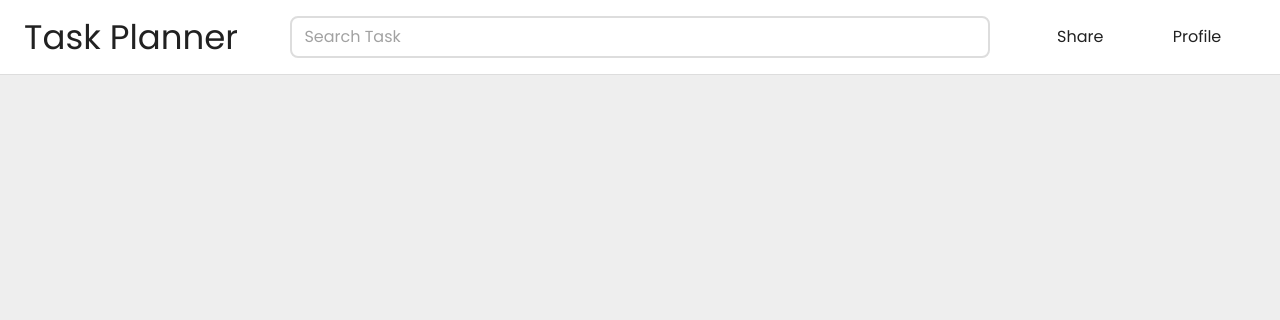
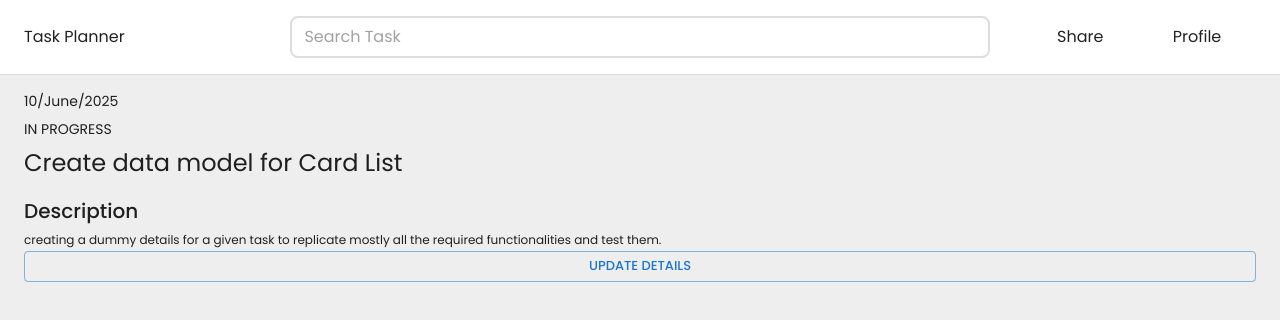
Before and after one commit to Vishal-Kank/taskplanner, a React (Vite) app: page /task_details/1/1 in a window 1280 px wide. Shown: the top 320 px of the page. Built offline with nearby package versions, Linux system fonts and the light colour scheme.

Commit message:
basic task details container

```diff
--- a/src/api/data.ts
+++ b/src/api/data.ts
@@ -73,3 +73,21 @@ export const cardList: CardListType[] = [
     ],
   },
 ];
+
+export type CardDetailsType = {
+  date: string;
+  status: string;
+  title: string;
+  description: string;
+  imgURL: string;
+  attachmentsURL: string;
+};
+export const cardDetails: CardDetailsType = {
+  date: "10/June/2025",
+  status: "in progress",
+  title: "Create data model for Card List",
+  description:
+    "creating a dummy details for a given task to replicate mostly all the required functionalities and test them.",
+  imgURL: "",
+  attachmentsURL: "",
+};
--- a/src/container/DashboardContainer/index.tsx
+++ b/src/container/DashboardContainer/index.tsx
@@ -1,6 +1,6 @@
 import { Box, Grid2, Typography, useMediaQuery, useTheme } from "@mui/material";
 import TaskCards from "../../components/Cards/TaskCards";
-import { cardList, CardListType } from "../../api/data";
+import { cardList, CardListType } from '@api/data';
 
 const DashboardContainer = () => {
   const theme = useTheme();
--- a/src/container/TaskDetailsContainer/index.tsx
+++ b/src/container/TaskDetailsContainer/index.tsx
@@ -1,9 +1,31 @@
-import { Box, Typography } from "@mui/material";
+import { CardDetailsType } from "@api/data";
+import { Box, Button, Typography } from "@mui/material";
 
-const TaskDetailsContainer = () => {
-  return <Box>
-    <Typography variant='h4'></Typography>
-  </Box>;
+type TaskDetailsContainerPropsType = {
+  details?: CardDetailsType;
+};
+
+const TaskDetailsContainer = (props: TaskDetailsContainerPropsType) => {
+  const { details } = props;
+  return (
+    <Box>
+      <Typography variant="body2">{details?.date}</Typography>
+      <Typography variant="body2" textTransform={"uppercase"} marginY={1}>
+        {details?.status}
+      </Typography>
+
+      <Typography variant="h5">{details?.title}</Typography>
+
+      <Typography variant="h6" marginTop={2}>
+        Description
+      </Typography>
+      <Typography variant="caption">{details?.description}</Typography>
+
+      <Button variant="outlined" size="small" fullWidth>
+        Update Details
+      </Button>
+    </Box>
+  );
 };
 
 export default TaskDetailsContainer;
--- a/src/pages/header.tsx
+++ b/src/pages/header.tsx
@@ -2,8 +2,13 @@ import { Box, Typography } from "@mui/material";
 import Share from "../container/Share";
 import Profile from "../container/Profile";
 import Search from "../container/Search";
+import { useNavigate } from "react-router";
 
 const Header = () => {
+  const navigate = useNavigate();
+  const handleHomeRedirect = () => {
+    navigate("/");
+  };
   return (
     <Box
       padding={"16px 24px"}
@@ -14,7 +19,11 @@ const Header = () => {
       gap={4}
       sx={{ backgroundColor: "#FFF" }}
     >
-      <Typography variant={"h4"} flex={1}>
+      <Typography
+        sx={{ fontSize: "1rem", cursor: "pointer" }}
+        flex={1}
+        onClick={handleHomeRedirect}
+      >
         Task Planner
       </Typography>
 
--- a/src/pages/task_details.tsx
+++ b/src/pages/task_details.tsx
@@ -1,21 +1,26 @@
-// import { cardList, CardListType } from "@api/data";
-import { cardList, CardListType } from "../api/data";
+import { cardDetails, CardDetailsType } from "@api/data";
 import TaskDetailsContainer from "@container/TaskDetailsContainer";
+import { useEffect, useState } from "react";
 import { useParams } from "react-router";
 
 const TaskDetails = () => {
   const { taskID, status } = useParams();
 
-  console.log(taskID, status);
+  const getCardDetails = (): CardDetailsType => {
+    return cardDetails;
+  };
 
-  const cardListData: CardListType[] = cardList;
+  const [details, setDetails] = useState<CardDetailsType>();
+  useEffect(() => {
+    if (taskID && status) setDetails(getCardDetails());
+  }, [taskID, status]);
 
   // get the details of task using id and status
   // optimize the function for getting the details
 
   // if the given id is random or none display a fallback screen to dahboard
 
-  return <TaskDetailsContainer />;
+  return <TaskDetailsContainer details={details} />;
 };
 
 export default TaskDetails;
--- a/vite.config.ts
+++ b/vite.config.ts
@@ -13,6 +13,7 @@ export default defineConfig({
     alias: {
       "@components": path.resolve(__dirname, "src/components"),
       "@container": path.resolve(__dirname, "src/container"),
+      "@api": path.resolve(__dirname, "src/api"),
     },
   },
 });
```
